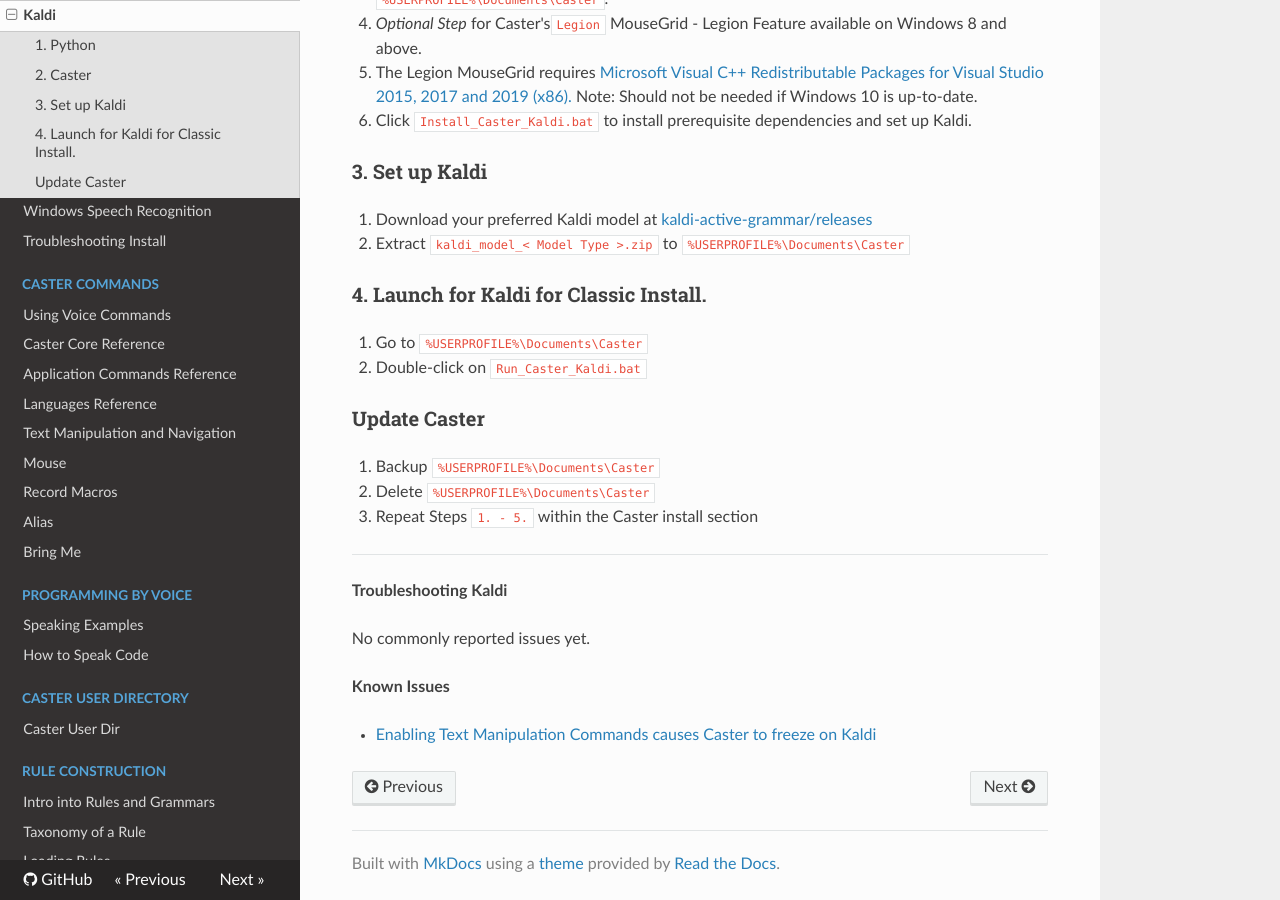
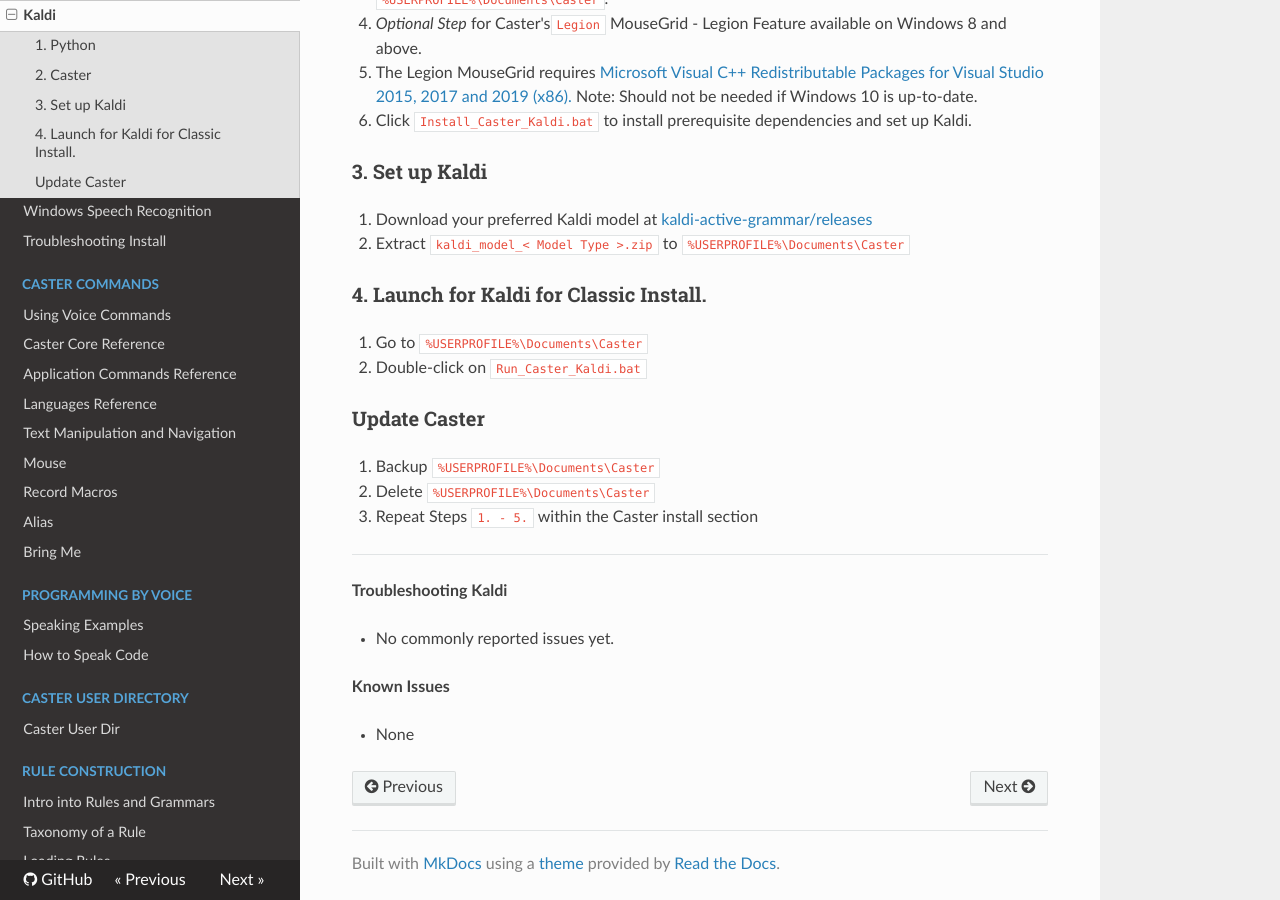
Before and after one commit to dictation-toolbox/Caster, an MkDocs documentation site: the page built from docs/readthedocs/Installation/Kaldi.md, in a window 1280 px wide and 900 px high, scrolled down 613 px. Built offline with MkDocs 1.6.1, drawn with Linux system fonts in a browser that asks for light colours; nearby versions of some CDN libraries; comment, search, counter and statistics services are not loaded.

Commit message:
Updated Dragonfly requirements to 0.26.0
Fix Focus Window action on Windows OS
https://github.com/dictation-toolbox/dragonfly/issues/265
Fix Enabling text manipulation causes Caster to freeze on Kaldi
https://github.com/dictation-toolbox/Caster/issues/824

```diff
--- a/docs/readthedocs/Installation/Kaldi.md
+++ b/docs/readthedocs/Installation/Kaldi.md
@@ -39,10 +39,8 @@ Make sure to select `Add python to path`. This can be done manually by searching
 
    **Troubleshooting Kaldi**
 
- No commonly reported issues yet.
-
-
+- No commonly reported issues yet.
 
 **Known Issues**
 
-- [Enabling Text Manipulation Commands causes Caster to freeze on Kaldi](https://github.com/dictation-toolbox/Caster/issues/824)
+- None
--- a/requirements-dev.txt
+++ b/requirements-dev.txt
@@ -1,4 +1,4 @@
-dragonfly2>=0.23.0
+dragonfly2>=0.26.0
 wxpython==4.0.7
 pillow>=6.2.2
 tomlkit>=0.5.11
--- a/requirements-mac-linux.txt
+++ b/requirements-mac-linux.txt
@@ -1,4 +1,4 @@
-dragonfly2>=0.23.0
+dragonfly2>=0.26.0
 wxpython>=4.0.7
 pillow>=6.2.2
 tomlkit>=0.5.11
--- a/requirements.txt
+++ b/requirements.txt
@@ -1,4 +1,4 @@
-dragonfly2>=0.23.0
+dragonfly2>=0.26.0
 wxpython==4.0.7
 pillow>=6.2.2
 tomlkit>=0.5.11
```
Also changed, not shown: 1 other file.
